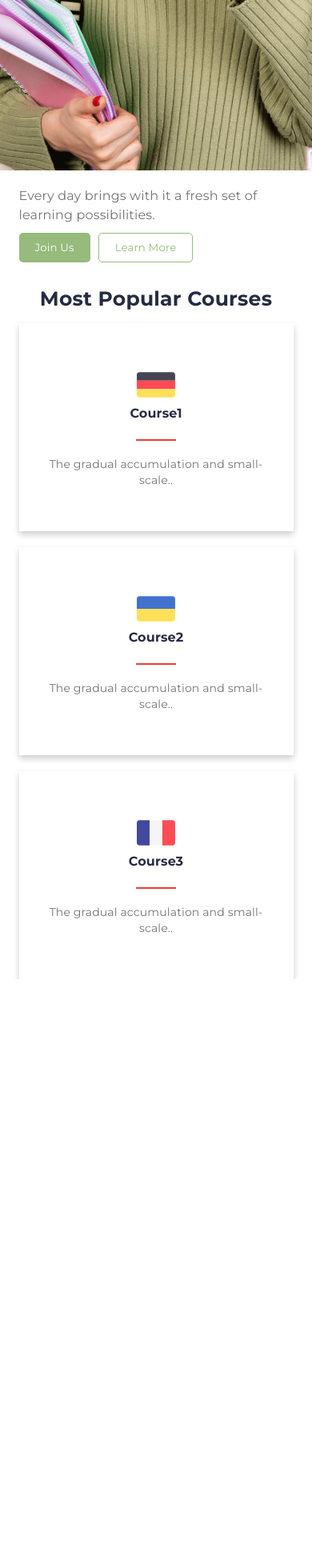
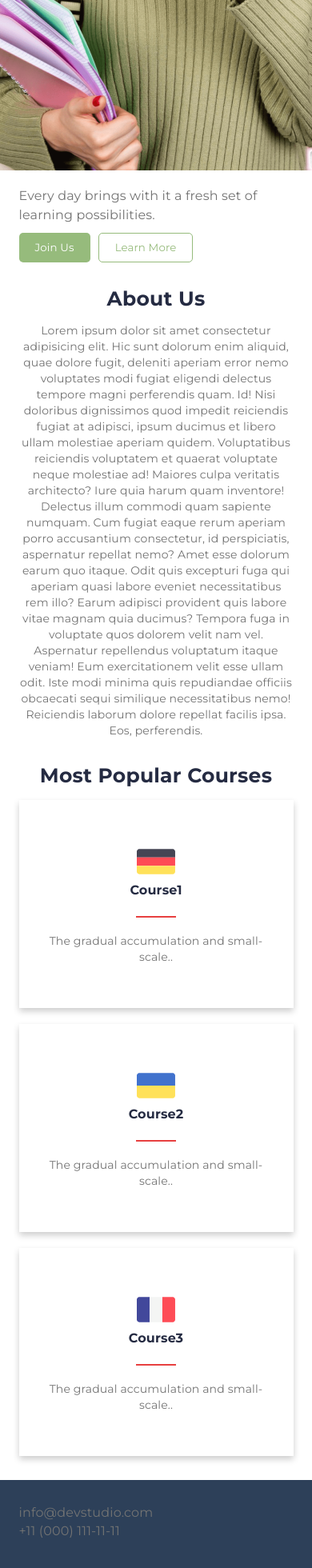
Before and after one commit to KyryloKuzmenko/language-school, a React (Vite) app: page / in a window 390 px wide. Shown: the part 693-2653 px from the top of the page at 80% size. Before the commit the page ends 1917 px from the top, so only its background shows below. Built offline with nearby package versions, Linux system fonts and the light colour scheme.

Commit message:
added mobile footer with address

```diff
--- a/src/App.jsx
+++ b/src/App.jsx
@@ -3,6 +3,8 @@ import Header from './components/Header/Header'
 import './App.css'
 import Hero from './components/Hero/Hero'
 import PopularCourses from './components/PopularCourses/PopularCourses'
+import AboutUs from './components/AboutUs/AboutUs'
+import Footer from './components/Footer/Footer'
 
 function App() {
 
@@ -10,7 +12,9 @@ function App() {
     <>
       <Header />
       <Hero />
+      <AboutUs />
       <PopularCourses />
+      <Footer />
     </>
   )
 }
--- /dev/null
+++ b/src/components/AboutUs/AboutUs.jsx
@@ -0,0 +1,19 @@
+import css from "./AboutUs.module.css"
+
+const AboutUs = () => {
+
+    return (
+      <section className={`${css.aboutUsSection} container`}>
+        <div className={css.wrap}>
+                <h2 className={css.title}>About Us</h2>
+                <p className={css.text}>Lorem ipsum dolor sit amet consectetur adipisicing elit. Hic sunt dolorum enim aliquid, quae dolore fugit, deleniti aperiam error nemo voluptates modi fugiat eligendi delectus tempore magni perferendis quam. Id!
+                Nisi doloribus dignissimos quod impedit reiciendis fugiat at adipisci, ipsum ducimus et libero ullam molestiae aperiam quidem. Voluptatibus reiciendis voluptatem et quaerat voluptate neque molestiae ad! Maiores culpa veritatis architecto?
+                Iure quia harum quam inventore! Delectus illum commodi quam sapiente numquam. Cum fugiat eaque rerum aperiam porro accusantium consectetur, id perspiciatis, aspernatur repellat nemo? Amet esse dolorum earum quo itaque.
+                Odit quis excepturi fuga qui aperiam quasi labore eveniet necessitatibus rem illo? Earum adipisci provident quis labore vitae magnam quia ducimus? Tempora fuga in voluptate quos dolorem velit nam vel.
+                Aspernatur repellendus voluptatum itaque veniam! Eum exercitationem velit esse ullam odit. Iste modi minima quis repudiandae officiis obcaecati sequi similique necessitatibus nemo! Reiciendis laborum dolore repellat facilis ipsa. Eos, perferendis.</p>
+        </div>
+      </section>
+    );
+}
+
+export default AboutUs;
--- /dev/null
+++ b/src/components/AboutUs/AboutUs.module.css
@@ -0,0 +1,31 @@
+.wrap {
+  margin-top: 30px;
+  display: flex;
+  flex-direction: column;
+  justify-content: center;
+  align-items: center;
+}
+
+.title {
+  font-weight: 700;
+  font-size: 25px;
+  line-height: 1.25;
+  letter-spacing: 0.01em;
+  text-align: center;
+  color: #252b42;
+}
+
+.text {
+  margin-top: 15px;
+  font-size: 14px;
+  line-height: 1.42857;
+  letter-spacing: 0.01em;
+  text-align: center;
+  color: #737373;
+}
+
+@media only screen and (min-width: 768px) {
+  .title {
+    font-size: 40px;
+  }
+}
--- /dev/null
+++ b/src/components/Footer/Footer.jsx
@@ -0,0 +1,18 @@
+import Addres from "../HeaderAddress/Address";
+import css from "./Footer.module.css"
+
+
+const Footer = () => {
+
+
+    return (
+        <footer className={css.footer}>
+            <div className={css.wrap}>
+                <Addres />
+            </div>
+        </footer>
+    )
+}
+
+
+export default Footer;
--- /dev/null
+++ b/src/components/Footer/Footer.module.css
@@ -0,0 +1,5 @@
+.footer {
+    width: 100%;
+    min-height: 150px;
+    background-color: #2d4059;
+}
--- /dev/null
+++ b/src/components/HeaderAddress/Address.jsx
@@ -0,0 +1,23 @@
+import css from "./Address.module.css"
+
+const Addres = () => {
+
+    return (
+      <address className={`${css.address} container`}>
+        <ul className={css.listAddress}>
+          <li className={css.listAddressItem}>
+            <a className={css.addresLink} href="mailto:info@devstudio.com">
+              info@devstudio.com
+            </a>
+          </li>
+          <li>
+            <a className={css.addressLink} href="tel:+110001111111">
+              +11 (000) 111-11-11
+            </a>
+          </li>
+        </ul>
+      </address>
+    );
+}
+
+export default Addres;
--- /dev/null
+++ b/src/components/HeaderAddress/Address.module.css
@@ -0,0 +1,9 @@
+.address {
+  padding-top: 30px;
+  font-style: normal;
+  font-weight: 400;
+  font-size: 16px;
+  line-height: 1.42857;
+  letter-spacing: 0.01em;
+  color: #737373;
+}
--- a/src/components/PopularCourses/PopularCourses.jsx
+++ b/src/components/PopularCourses/PopularCourses.jsx
@@ -7,6 +7,7 @@ const PopularCourses = () => {
         <h2 className={css.title}>Most Popular Courses</h2>
         <ul className={css.courseList}>
           <li className={css.course}>
+            <a className={css.linkCourse} href="#">
               <div className={css.box}>
                 <svg className={`${css.iconLang}`} width="48px" height="48px">
                   <use href="/assets/icons/vectors.svg#icon-germany"></use>
@@ -17,8 +18,10 @@ const PopularCourses = () => {
                   The gradual accumulation and small-scale..
                 </p>
               </div>
+            </a>
           </li>
           <li className={css.course}>
+            <a className={css.linkCourse} href="#">
               <div className={css.box}>
                 <svg className={`${css.iconLang}`} width="48px" height="48px">
                   <use href="/assets/icons/vectors.svg#icon-ukraine"></use>
@@ -29,8 +32,10 @@ const PopularCourses = () => {
                   The gradual accumulation and small-scale..
                 </p>
               </div>
+            </a>
           </li>
           <li className={css.course}>
+            <a className={css.linkCourse} href="#">
               <div className={css.box}>
                 <svg className={`${css.iconLang}`} width="48px" height="48px">
                   <use href="/assets/icons/vectors.svg#icon-france"></use>
@@ -41,6 +46,7 @@ const PopularCourses = () => {
                   The gradual accumulation and small-scale..
                 </p>
               </div>
+            </a>
           </li>
         </ul>
       </div>
--- a/src/components/PopularCourses/PopularCourses.module.css
+++ b/src/components/PopularCourses/PopularCourses.module.css
@@ -1,5 +1,6 @@
 .wrap {
   margin-top: 30px;
+  margin-bottom: 30px;
 }
 
 .title {
```
Also changed, not shown: src/components/HeaderAddress/HeaderAddress.jsx (deleted, +0 -25 lines), src/components/HeaderAddress/HeaderAddress.module.css (deleted). Lines whose indentation alone changed are shown as unchanged.
